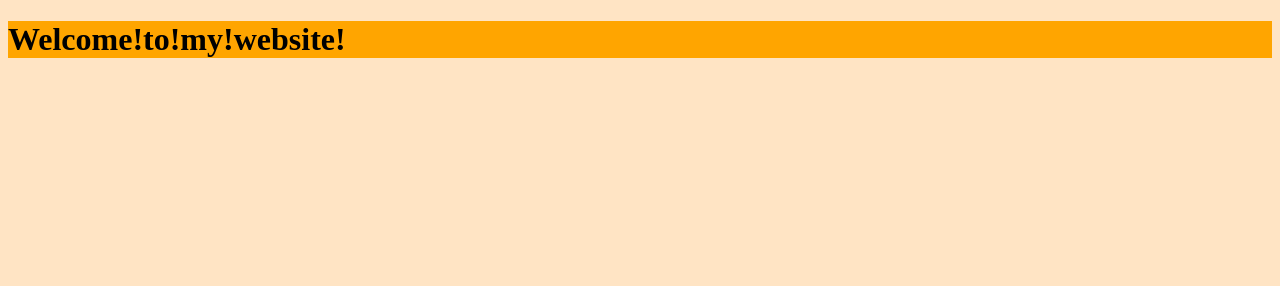
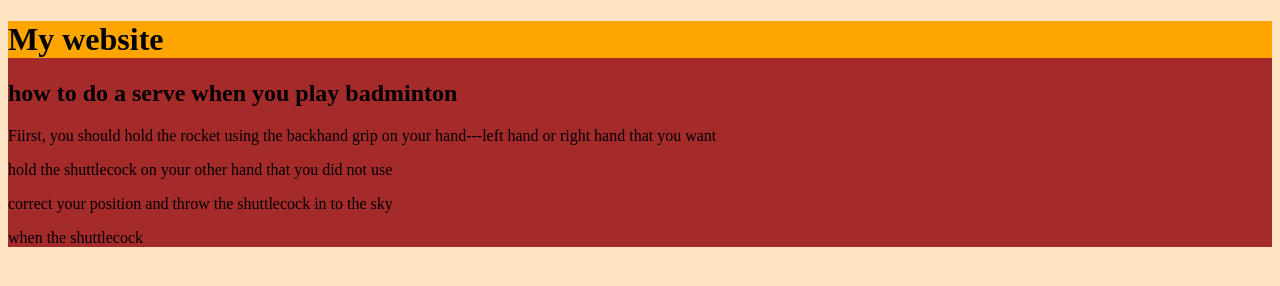
Before and after one commit to KIM-SOHYUN-HYUN/KIM-SOHYUN-HYUN.github.io, a plain HTML site: page index.html in a window 1280 px wide. Drawn offline with Linux system fonts and the light colour scheme.

Commit message:
welcome to  my website

```diff
--- a/index.html
+++ b/index.html
@@ -6,7 +6,12 @@
     </head>
 
     <body>
-    <h1>Welcome!to!my!website!</h1>
+    <h1>My website</h1>
+    <h2>how to do a serve when you play badminton</h2>
+    <p>Fiirst, you should hold the rocket using the backhand grip on your hand---left hand or right hand that you want</p>
+    <p>hold the shuttlecock on your other hand that you did not use</p>
+    <p>correct your position and throw the shuttlecock in to the sky</p>
+    <p>when the shuttlecock </p>
     </body>
 
 </html>
```
